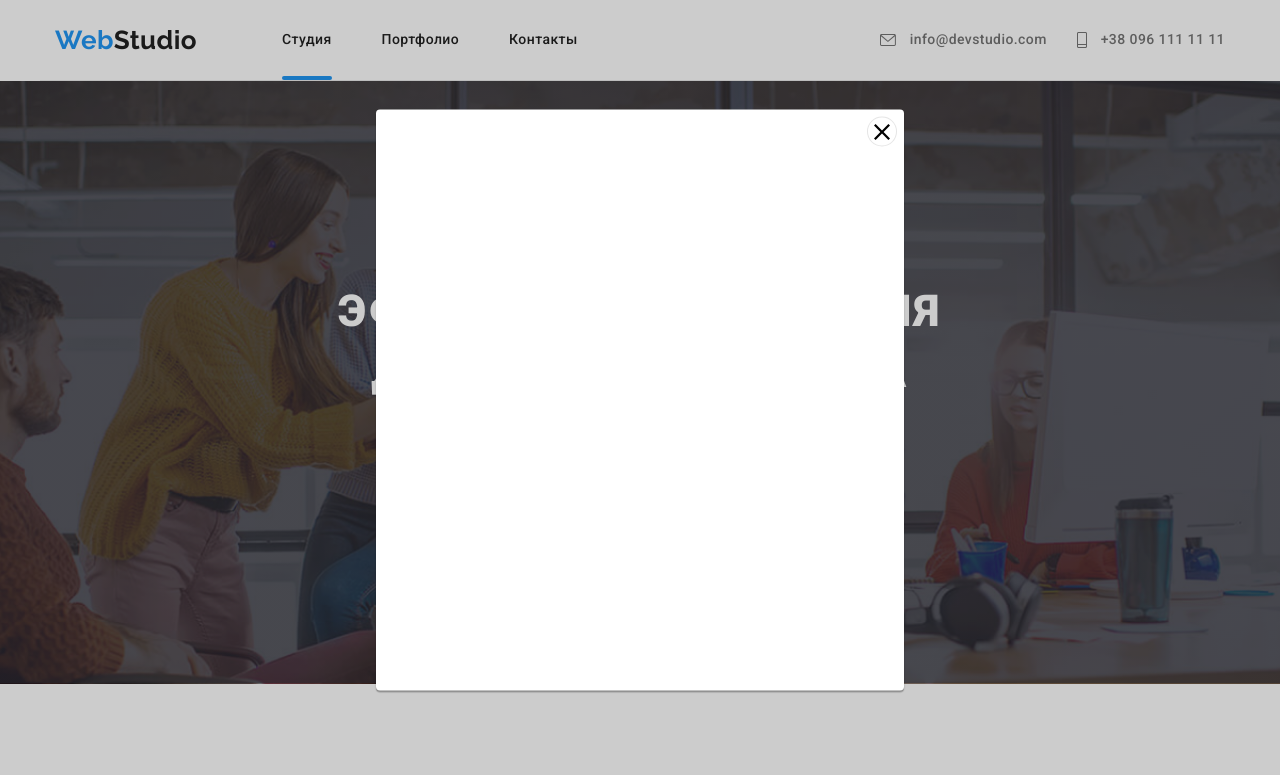
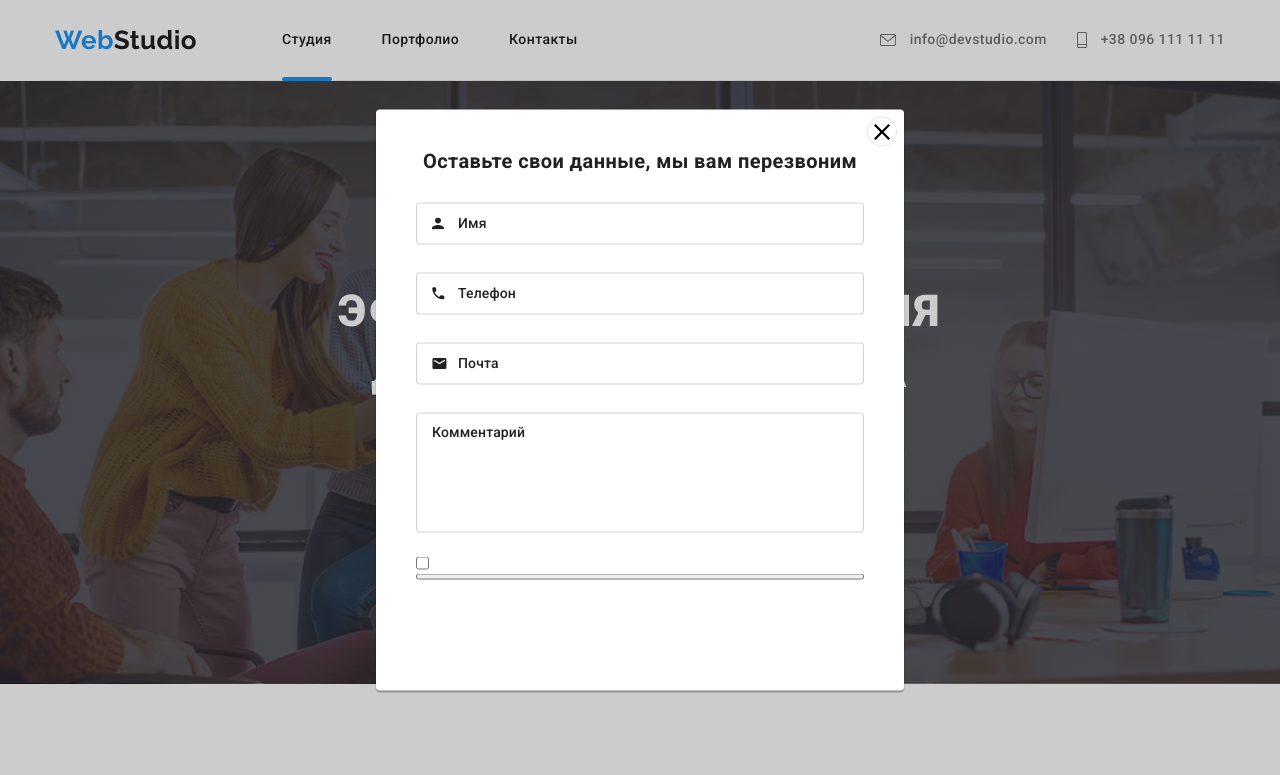
Before and after one commit to Khuro13/goit-markup-hw-06, a plain HTML site: page index.html in a window 1280 px wide. Both pictures are taken after a click on the button "Заказать услугу". Shown: the top 775 px of the page. Drawn offline with nearby package versions, Linux system fonts and the light colour scheme.

Commit message:
checkbox

```diff
--- a/css/styles.css
+++ b/css/styles.css
@@ -69,7 +69,7 @@ li {
   width: 100%;
   height: 4px;
   left: 0;
-  bottom: 0px;
+  bottom: -1px;
 }
 .site-nav-link--current {
   position: relative;
@@ -677,6 +677,7 @@ li {
 .backdrop.is-hidden .modal {
   transform: translate(-50%, -50%) scale(1.1);
 }
+/* MODAL */
 .modal {
   background-color: #ffffff;
 
@@ -701,11 +702,10 @@ li {
   transition: all 250ms cubic-bezier(0.4, 0, 0.2, 1) 0s;
   display: inline-block;
 }
-.modal-open {
-}
 .modal-close {
   background: #ffffff;
 
+  border: 1px solid rgba(0, 0, 0, 0.1);
   cursor: pointer;
   position: absolute;
   display: flex;
@@ -719,5 +719,130 @@ li {
   width: 30px;
   height: 30px;
   border-radius: 50%;
-  border: 1px solid rgba(0, 0, 0, 0.1);
 }
+.modal-title {
+  margin-top: 0;
+  margin-bottom: 30px;
+
+  color: var(--title-text-color);
+
+  display: block;
+  font-weight: 700;
+  font-size: 20px;
+  text-align: center;
+  line-height: 1.15;
+}
+/* FORM */
+.form-field input {
+  border: 1px solid rgba(33, 33, 33, 0.2);
+
+  width: 100%;
+  margin: 0;
+  padding: 12px 16px 12px 42px;
+  border-radius: 4px;
+  outline: none;
+}
+.form-field {
+  position: relative;
+  display: flex;
+}
+.form-field:not(:last-child) {
+  margin-bottom: 28px;
+}
+.form-field span {
+  position: absolute;
+  top: 50%;
+  left: 42px;
+  transform: translateY(-50%);
+  font-size: 14px;
+  line-height: 1.14;
+  letter-spacing: 0.01em;
+  transition: all 250ms cubic-bezier(0.4, 0, 0.2, 1) 0s;
+}
+.form-input:hover ~ .icon-modal,
+.form-input:focus ~ .icon-modal {
+  fill: var(--ptimary-blue-color);
+}
+.form-field .icon-modal {
+  fill: #212121;
+
+  position: absolute;
+  top: 50%;
+  left: 16px;
+  transform: translateY(-50%);
+  display: inline-block;
+  transition: all 250ms cubic-bezier(0.4, 0, 0.2, 1) 0s;
+}
+.form-field:focus-within > .form-item,
+.form-input:not(:placeholder-shown) + .form-item {
+  color: var(--ptimary-blue-color);
+
+  transform: translate(-26px, -37px);
+  font-size: 12px;
+}
+.form-field:hover > .form-item,
+.form-input:not(:placeholder-shown) + .form-item {
+  color: var(--ptimary-blue-color);
+
+  transform: translate(-26px, -37px);
+  font-size: 12px;
+}
+.comment:hover,
+.form-input:hover,
+.form-input:focus,
+.comment:focus {
+  border-color: var(--ptimary-blue-color);
+
+  outline: none;
+}
+.form-comment {
+  position: relative;
+}
+.form-comment-label {
+  position: absolute;
+  top: 12px;
+  left: 16px;
+  font-size: 14px;
+  line-height: 1.14;
+  letter-spacing: 0.01em;
+  -webkit-transition: all 250ms cubic-bezier(0.4, 0, 0.2, 1) 0s;
+  transition: all 250ms cubic-bezier(0.4, 0, 0.2, 1) 0s;
+}
+.comment:hover + .form-comment-label,
+.comment:not(:placeholder-shown) ~ .form-comment-label {
+  color: var(--ptimary-blue-color);
+
+  transform: translateY(-31px);
+  font-size: 12px;
+}
+.comment:focus + .form-comment-label,
+.comment:not(:placeholder-shown) ~ .form-comment-label {
+  color: var(--ptimary-blue-color);
+
+  transform: translateY(-31px);
+  font-size: 12px;
+}
+.comment {
+  border: 1px solid rgba(33, 33, 33, 0.2);
+
+  margin-bottom: 20px;
+  padding: 12px 16px;
+  width: 100%;
+  height: 120px;
+  border-radius: 4px;
+  outline: none;
+  resize: none;
+}
+.form-label {
+  position: absolute;
+  top: 12px;
+  left: 16px;
+  font-size: 14px;
+  line-height: 1.14;
+  letter-spacing: 0.01em;
+  transition: all 250ms cubic-bezier(0.4, 0, 0.2, 1) 0s;
+}
+.hero-form {
+  display: flex;
+  flex-direction: column;
+}
--- a/index.html
+++ b/index.html
@@ -503,7 +503,7 @@
                 placeholder="E-mail"
               />
               <button type="button" class="footer-button">
-                подписаться
+                Подписаться
                 <svg class="footer-plane" width="24" height="24">
                   <use href="./images/spriteplane.svg#icon-icon-plane"></use>
                 </svg>
@@ -520,6 +520,51 @@
             <use href="./images/spritebut.svg#icon-Vector"></use>
           </svg>
         </button>
+        <span class="modal-title">Оставьте свои данные, мы вам перезвоним</span>
+        <form class="hero-form js-speacker-form">
+          <label class="form-field"
+            ><input
+              class="form-input"
+              type="text"
+              name="name"
+              placeholder=" "
+            />
+            <span class="form-item">Имя</span>
+            <svg class="icon-modal" width="12" height="12">
+              <use href="./images/spriteinput.svg#icon-meil-modal"></use>
+            </svg>
+          </label>
+          <label class="form-field">
+            <input class="form-input" type="tel" name="tel" placeholder=" " />
+            <span class="form-item">Телефон</span>
+            <svg class="icon-modal" width="13" height="13">
+              <use href="./images/spriteinput.svg#icon-meil2-modal"></use>
+            </svg>
+          </label>
+          <label class="form-field">
+            <input class="form-input" type="meil" name="meil" placeholder=" " />
+            <span class="form-item">Почта</span>
+            <svg class="icon-modal" width="15" height="12">
+              <use href="./images/spriteinput.svg#icon-meil3-modal"></use>
+            </svg>
+          </label>
+          <label class="form-comment">
+            <textarea
+              class="comment"
+              name="comment"
+              cols=" "
+              rows=" "
+              placeholder=" "
+            ></textarea>
+            <span class="form-comment-label">Комментарий</span>
+          </label>
+          <label class="form-field-box">
+            <input type="checkbox" />
+            <span></span>
+            <span></span>
+          </label>
+          <button></button>
+        </form>
       </div>
     </div>
     <script src="./js/modal.js"></script>
```
Also changed, not shown: portfolio.html (+18 -0 lines), images/spriteinput.svg (added).
